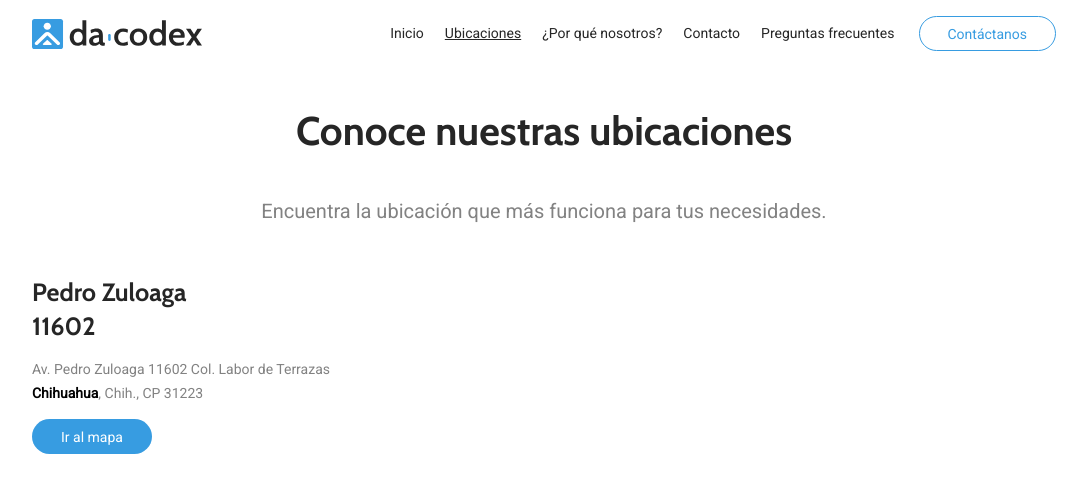
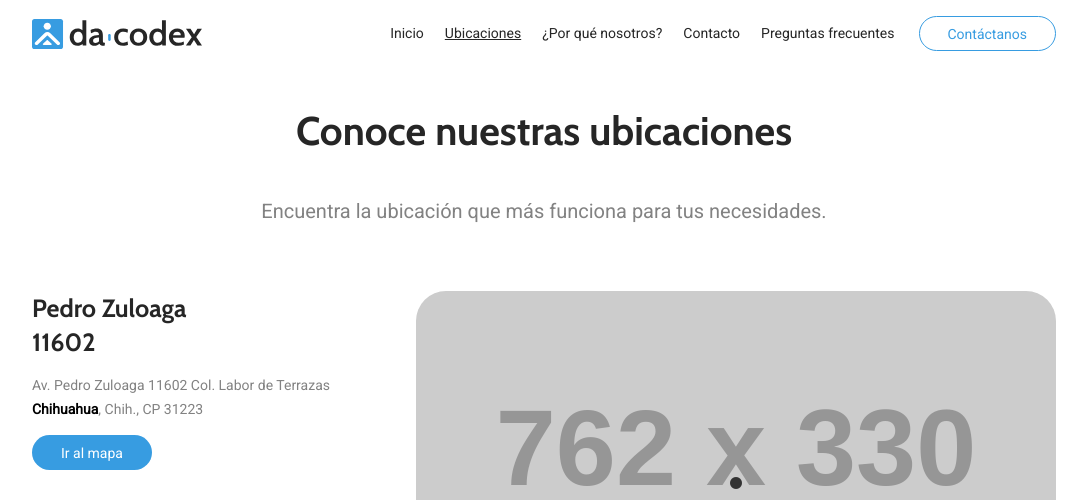
Before and after one commit to victorldleon/dacodex, a Jekyll site: the page built from ubicaciones.html, in a window 1280 px wide. Shown: the top 500 px of the page, without its empty margins (96-1183 px from the left). Built offline with Jekyll 4.4.1, drawn with Linux system fonts in a browser that asks for light colours; nearby versions of some CDN libraries; some of the changed text lies outside the part shown; grey boxes are pictures that could not be loaded.

Commit message:
adds another configuration for slick

```diff
--- a/_includes/location-item-1.html
+++ b/_includes/location-item-1.html
@@ -7,7 +7,16 @@
         <a href="#" class="btn btn-cta">Ir al mapa</a>
     </div>
     <div class="right-content">
+            <div class="slick-container">
+                <div>
+                    <img src="https://via.placeholder.com/762x330" alt="" srcset="" />
+                </div>
 
+                <div>
+                    <img src="https://via.placeholder.com/762x330" alt="" srcset="" />
+                </div>
+            </div>
+            <div class="slider-nav"></div>
     </div>
     <div class="map">
         <div class="iframe">
--- a/_sass/main.sass
+++ b/_sass/main.sass
@@ -341,7 +341,7 @@ footer
         align-items: flex-start
         display: flex
         flex-wrap: wrap
-        padding-top: 3em
+        padding-top: 4em
         width: 100%
         .left-content
             align-items: flex-start
@@ -366,13 +366,25 @@ footer
         .right-content
             padding: 0 8em 0 0
             width: 60%
-        $map-margin: 5em
+            .slick-container
+                margin-bottom: -9.5em
+                .slick-slide
+                    display: flex
+                    justify-content: center
+                    overflow: hidden
+                .slick-current
+                    border-radius: 30px
+                    overflow: hidden
+            .slick-dots li button:before
+                font-size: 14px
+
+        $map-margin: 6em
         .map
             background-color: $light
             display: flex
             height: 330px
             justify-content: center
-            margin-top: $map-margin + 3em
+            margin-top: 21em
             width: 100%
             .iframe
                 border-radius: 30px !important
--- a/assets/js/main.js
+++ b/assets/js/main.js
@@ -1,8 +1,25 @@
 $(document).ready(function () {
-  $(".slick-container").slick({
-    dots: true,
+  // $(".slick-container").slick({
+  //   dots: true,
+  //   arrows: false,
+  //   autoplay: false,
+  //   centerPadding: 0,
+  // });
+
+$('.slick-container').slick({
+    slidesToShow: 1,
+    slidesToScroll: 1,
     arrows: false,
-    autoplay: false,
-    centerPadding: 0,
-  });
+    fade: true,
+    asNavFor: '.slider-nav'
 });
+$('.slider-nav').slick({
+  slidesToShow: 3,
+  slidesToScroll: 1,
+  asNavFor: '.slider-for',
+  dots: true,
+  centerMode: true,
+  focusOnSelect: true
+});
+
+});
--- a/ubicaciones.html
+++ b/ubicaciones.html
@@ -10,5 +10,6 @@ keywords: coworking, renta de oficinas, espacios de trabajo
     <h2>Conoce nuestras ubicaciones</h2>
     <p class="subtitle">Encuentra la ubicación que más funciona para tus necesidades.</p>
     {% include location-item-1.html %}
+    {% include location-item-1.html %}
 </div>
 {% include footer.html %}
```
